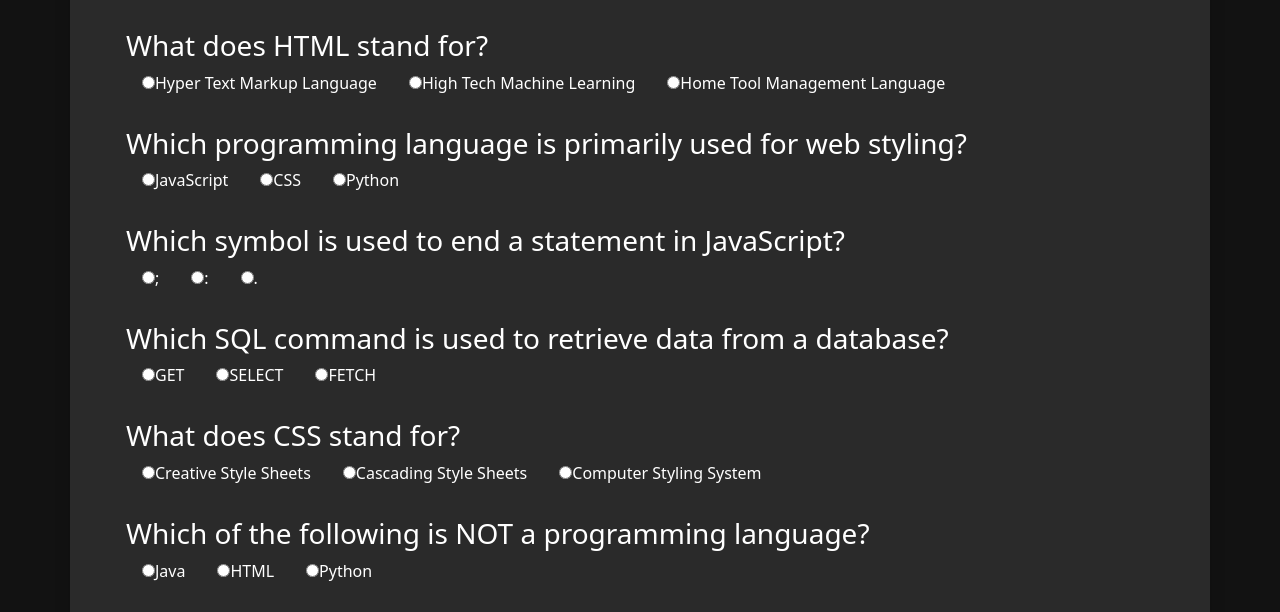
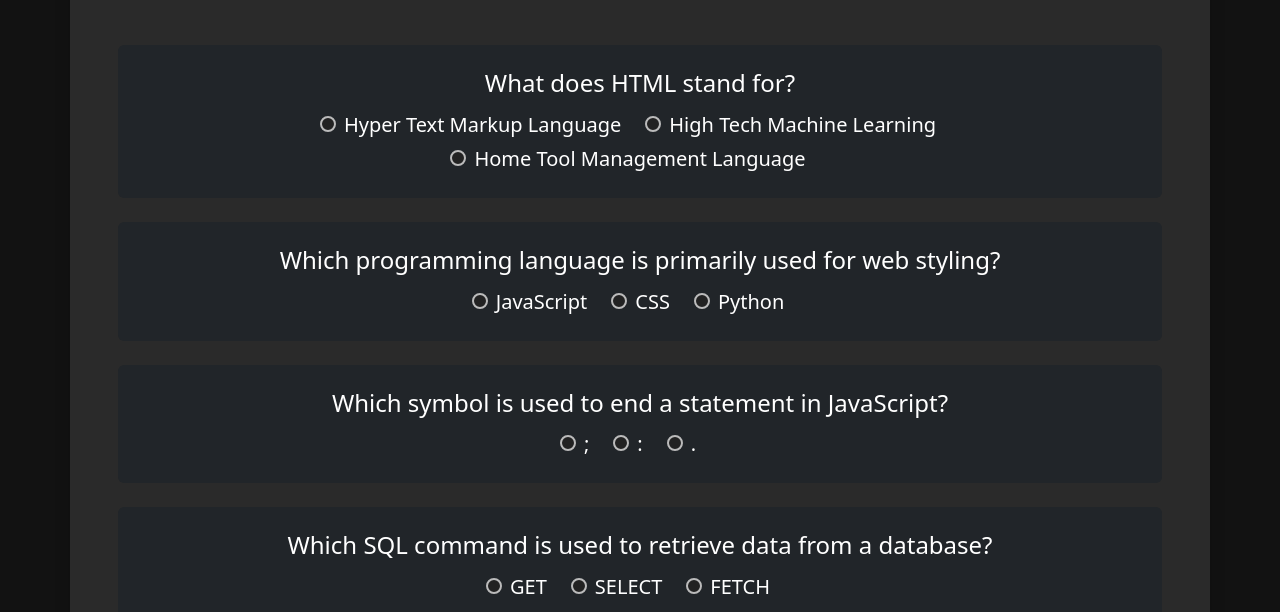
Before and after one commit to PawelKTech/Quiz-App, a website: page quiz_app.html in a window 1280 px wide. Shown: the part 185-797 px from the top of the page. Drawn offline with nearby package versions, Linux system fonts and the light colour scheme.

Commit message:
Finished the app by improving the UI for a better user experience.

```diff
--- a/quiz_app.html
+++ b/quiz_app.html
@@ -43,7 +43,7 @@
             <i class="bi bi-braces me-2 text-warning"></i>Good luck, and have
             fun!
           </h1>
-          <p class="mb-4 fw-light text-white-50 fs-5">
+          <p class="mb-5 fw-light text-white-50 fs-5">
             It's time to test your programming skills. Let’s see how well you
             know your languages!
           </p>
@@ -62,6 +62,6 @@
 
     <script src="node_modules/bootstrap/dist/js/bootstrap.bundle.min.js"></script>
 
-    <script src="script.js"></script>
+    <script src="script.js" defer></script>
   </body>
 </html>
--- a/script.js
+++ b/script.js
@@ -23,10 +23,17 @@ async function displayQeustions() {
   let json = await getQeustions();
   json.forEach((question, questionIndex) => {
     const div = document.createElement("div");
-    const title = document.createElement("h3");
+    const title = document.createElement("h4");
     title.textContent = question.question;
     div.append(title);
-    div.classList.add("p-2", "mt-3");
+    div.classList.add(
+      "p-4",
+      "mt-3",
+      "bg-dark",
+      "rounded",
+      "mb-4",
+      "text-center"
+    );
     question.answers.forEach((answer, index) => {
       const label = document.createElement("label");
       const radio = document.createElement("input");
@@ -34,11 +41,10 @@ async function displayQeustions() {
       radio.type = "radio";
       radio.name = questionIndex;
       radio.value = index;
-
+      radio.classList.add("me-2");
+      label.classList.add("me-4", "fs-5", "fw-light", "mt-1");
       label.appendChild(radio);
       label.appendChild(text);
-
-      label.classList.add("px-3");
 
       div.appendChild(label);
 
@@ -88,6 +94,7 @@ button.addEventListener("click", async (event) => {
   <a href="index.html">
     <button type='btn' class='btn btn-outline-warning p-2 text-white'>Return to menu </button></a>`;
   window.scrollTo(0, 0);
+  container.classList.add("animated");
 });
 
 function resetQuestion() {
--- a/style.css
+++ b/style.css
@@ -10,7 +10,7 @@ body {
   background-color: #2a2a2a;
 }
 
-#questionContent{
+#questionContent {
   background-color: #2a2a2a;
 }
 
@@ -26,3 +26,27 @@ body {
     opacity: 1;
   }
 }
+
+input[type="radio"] {
+  appearance: none;
+  -webkit-appearance: none;
+  -moz-appearance: none;
+  width: 0.8em;
+  height: 0.8em;
+  border-radius: 50%;
+  border: 2px solid #bbb;
+  background-color: #222;
+  position: relative;
+  cursor: pointer;
+  transition: all 0.4s ease;
+}
+
+input[type="radio"]:checked {
+  background-color: #ffc107;
+  border-color: #ffc107;
+  opacity: 0.9;
+}
+
+.animated {
+  animation: fadeInContainer 1.2s ease-in-out;
+}
```
